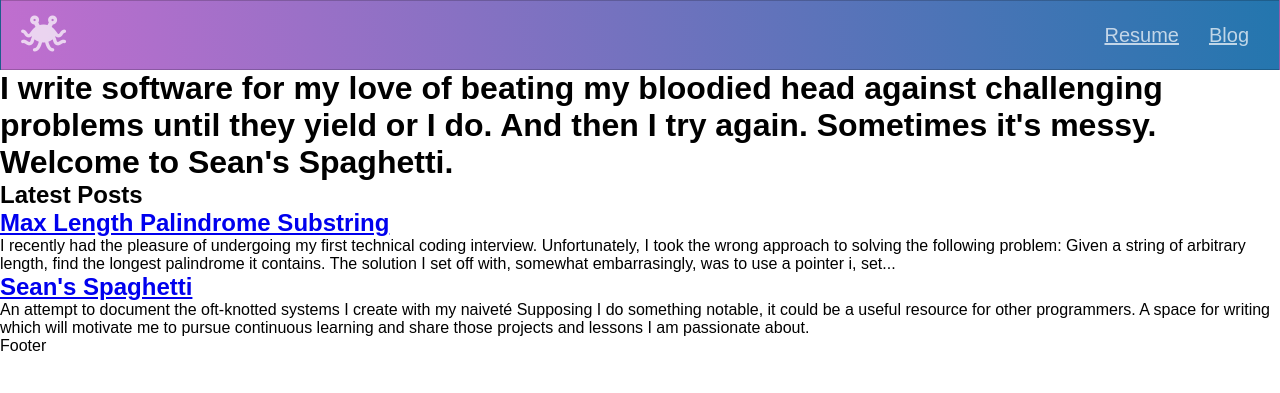
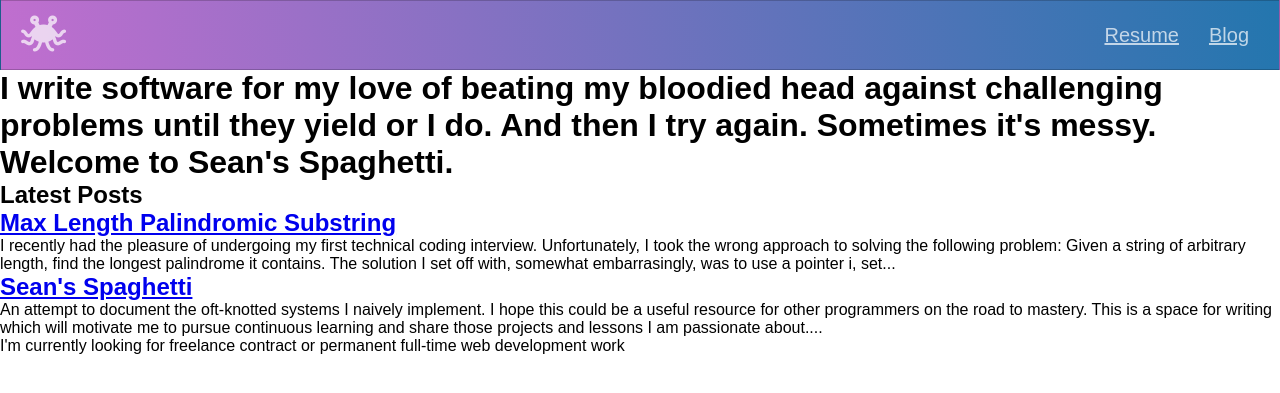
Before and after one commit to SeanDonachiue/SeanDonachiue.github.io, a Jekyll site: the page built from index.html, in a window 1280 px wide. Shown: the top 393 px of the page. Built offline with Jekyll 4.4.1, drawn with Linux system fonts in a browser that asks for light colours; nearby versions of some CDN libraries.

Commit message:
minor edits to wording.

```diff
--- a/_posts/2019-01-08-spaghetti.md
+++ b/_posts/2019-01-08-spaghetti.md
@@ -4,7 +4,7 @@ author: Sean
 title: Sean's Spaghetti
 ---
 
-An attempt to document the oft-knotted systems I create with my naiveté
-Supposing I do something notable, it could be a useful resource for other programmers.
-A space for writing which will motivate me to pursue continuous learning and share
+An attempt to document the oft-knotted systems I naively implement.
+I hope this could be a useful resource for other programmers on the road to mastery.
+This is a space for writing which will motivate me to pursue continuous learning and share
 those projects and lessons I am passionate about.
--- a/_posts/2019-02-15-palindrome.html
+++ b/_posts/2019-02-15-palindrome.html
@@ -1,7 +1,7 @@
 ---
 layout: post
 author: Sean
-title: Max Length Palindrome Substring
+title: Max Length Palindromic Substring
 ---
 <p>I recently had the pleasure of undergoing my first technical coding interview. Unfortunately, I took the wrong approach to solving the following problem: Given a string of arbitrary length, find the longest palindrome it contains. The solution I set off with, somewhat embarrasingly, was to use a pointer i, set to the front of the string, and a pointer j, set to the back of the string, checking for character equality on each iteration of a loop, decrementing j for each comparison, but only incrementing i if the comparison was true... Then if a non equal character pairing is found, revert i to a prior value and keep checking j. Finally, if j == i, break, because you MUST have checked the whole string. Also, somewhere along the way, we wanted to be storing the indices of the start and end of the current max length palindrome. But it doesn't matter where we were going to do that, because the whole thing is wrong!</p>
 <p>The above approach leaves palindromes in the left half of the list unexamined. Additionally, its not clear that it even finds palindromes in the right half. So... what happened? Why did I start implementing this solution? During the interview, I thought, let's break the problem to something simpler. Instead of finding the longest palindrome, how can we just determine if a substring is a palindrome. This gives a fairly close solution to what I had, where you iterate pointers on either end towards each other as long as the characters they are pointing at are equal, but as soon as the longest palindrome is not symmetrical across the middle of the string, it doesn't return the optimal solution.</p>
@@ -48,3 +48,5 @@ title: Max Length Palindrome Substring
         document.getElementById(max-length-palindrome).innerHTML = input.substring(maxMidIndex - maxLength/2, maxMidIndex + maxLength/2);
     }
 </script>
+
+<p>April 8, 2019 Update: While relating the above experience and solutions to a former classmate a few weeks ago, I realized the problem can be solved by pushing the string to a stack, then </p>
--- a/index.html
+++ b/index.html
@@ -5,7 +5,7 @@ title: Sean's Spaghetti
 <link rel="stylesheet" href="/assets/css/styles.css">
 <div class="grid-container">
     <div class="header">
-        <h1 class="head-blurb">I write software for my love of beating my bloodied head against challenging problems until they yield or I do. And then I try again. Sometimes it's messy. Welcome to Sean's Spaghetti.</h1>
+        <h1 class="head-blurb">I write software for my love of beating my bloodied head against challenging problems until they yield or I do. And then I try again. Sometimes it's messy. <br>Welcome to Sean's Spaghetti.</h1>
     </div>
     <div class="recent">
         <h2>Latest Posts</h2>
@@ -19,6 +19,6 @@ title: Sean's Spaghetti
         </ul>
     </div>
     <div class="footer">
-        <p>Footer</p>
+        <p>I'm currently looking for freelance contract or permanent full-time web development work</p>
     </div>
 </div>
```
